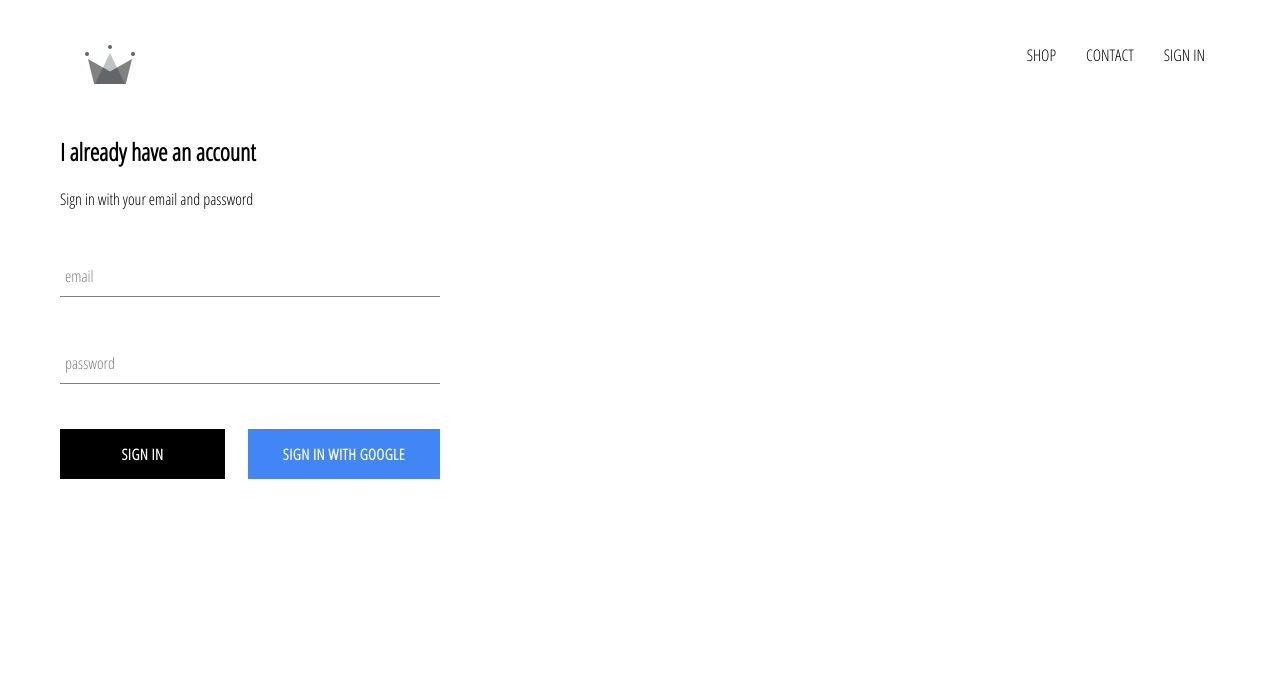
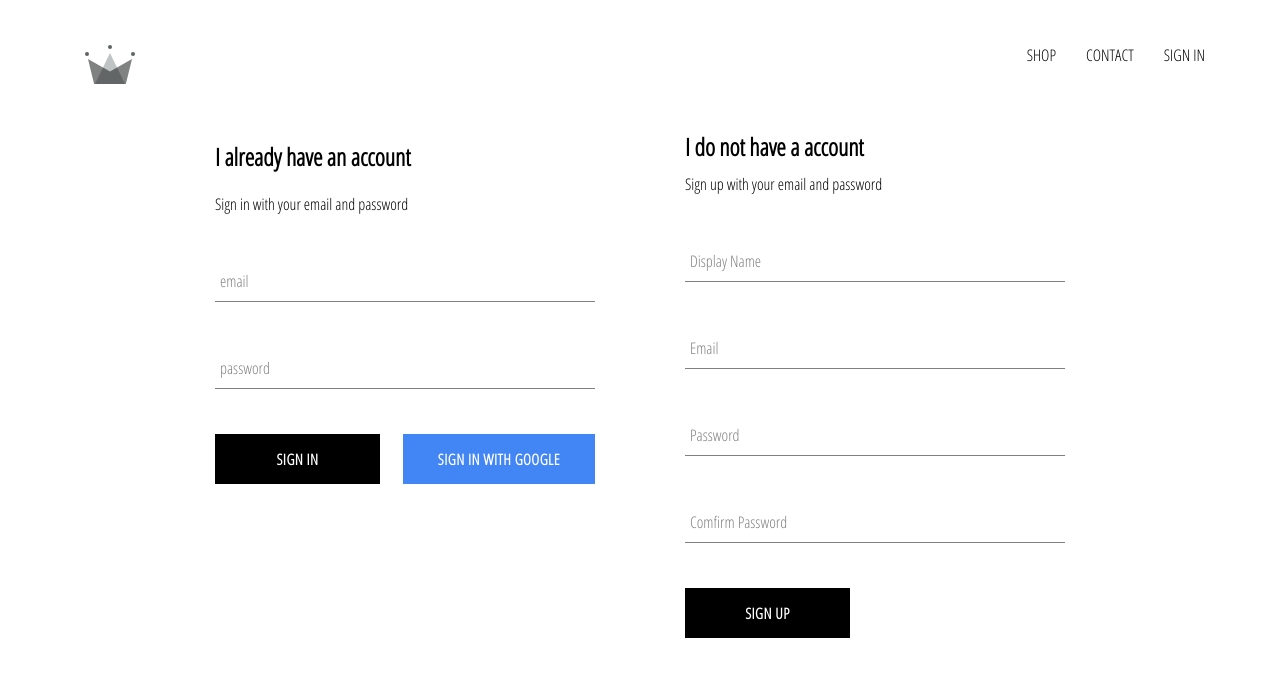
Before and after one commit to nguyenthevinh1997/crwn-clothing, a React (Create React App) app: page /signin in a window 1280 px wide. Shown: the top 676 px of the page. Built offline with nearby package versions, Linux system fonts and the light colour scheme; no server answers.

Commit message:
91.  Sign Up With Email and Password

```diff
--- a/src/App.js
+++ b/src/App.js
@@ -6,7 +6,7 @@
 import ShopPage from "./pages/shop/shop.component";
 import SignInAndSignUpPage from "./pages/sign-in-and-sign-up/sign-in-and-sign-up.component";
 import Header from "./components/header/header.component";
-import { auth } from "./firebase/firebase.utils";
+import { auth, createUserProfileDocument } from "./firebase/firebase.utils";
 
 class App extends React.Component {
   constructor() {
@@ -17,12 +17,24 @@
   }
   unsubscribeFromAuth = null;
   componentDidMount() {
-    this.unsubscribeFromAuth = auth.onAuthStateChanged(user => {
-      this.setState({ currentUser: user });
-      console.log(user);
+    this.unsubscribeFromAuth = auth.onAuthStateChanged(async userAuth => {
+      if (userAuth) {
+        const userRef = await createUserProfileDocument(userAuth);
+
+        userRef.onSnapshot(snapShot => {
+          this.setState({
+            currentUser: {
+              id: snapShot.id,
+              ...snapShot.data()
+            }
+          });
+          console.log(this.state);
+        });
+      }
+      this.setState({ currentUser: userAuth });
     });
   }
-  componentWillUnmount(){
+  componentWillUnmount() {
     this.unsubscribeFromAuth();
   }
   render() {
--- /dev/null
+++ b/src/components/sign-up/sign-up.component.jsx
@@ -0,0 +1,97 @@
+import React from "react";
+
+import FormInput from "../form-input/form-input.component";
+import CustomButton from "../custom-button/custom-button.component";
+
+import { auth, createUserProfileDocument } from "../../firebase/firebase.utils";
+
+import "./sign-up.styles.scss";
+
+class SignUp extends React.Component {
+  constructor() {
+    super();
+
+    this.state = {
+      displayName: "",
+      email: "",
+      password: "",
+      confirmPassword: ""
+    };
+  }
+
+  handleSubmit = async event => {
+    event.preventDefault();
+    const { displayName, email, password, confirmPassword } = this.state;
+    if (password !== confirmPassword) {
+      alert("passwords dont't match");
+      return;
+    }
+    try {
+      const { user } = await auth.createUserWithEmailAndPassword(
+        email,
+        password
+      );
+      await createUserProfileDocument(user, { displayName });
+      this.setState = {
+        displayName: "",
+        email: "",
+        password: "",
+        confirmPassword: ""
+      };
+    } catch (error) {
+      console.error(error);
+    }
+  };
+
+  handleChange = event =>{
+    const {name,value} = event.target;
+    this.setState({[name]:value});
+  }
+
+  render() {
+    const { displayName, email, password, confirmPassword } = this.state;
+    return (
+      <div className="sign-up">
+        <h2 className="title">I do not have a account</h2>
+        <span>Sign up with your email and password</span>
+        <form className="sign-up-form" onSubmit={this.handleSubmit}>
+          <FormInput
+            type="text"
+            name="displayName"
+            value={displayName}
+            onChange={this.handleChange}
+            label="Display Name"
+            required
+          />
+          <FormInput
+            type="type"
+            name="email"
+            value={email}
+            onChange={this.handleChange}
+            label="Email"
+            required
+          />
+          <FormInput
+            type="password"
+            name="password"
+            value={password}
+            onChange={this.handleChange}
+            label="Password"
+            required
+          />
+          <FormInput
+            type="password"
+            name="confirmPassword"
+            value={confirmPassword}
+            onChange={this.handleChange}
+            label="Comfirm Password"
+            required
+          />
+          <CustomButton type="submit">SIGN UP</CustomButton>
+        </form>
+      </div>
+    );
+  }
+}
+
+export default SignUp;
--- /dev/null
+++ b/src/components/sign-up/sign-up.styles.scss
@@ -0,0 +1,8 @@
+.sign-up{
+    display: flex;
+    flex-direction: column;
+    width: 380px;
+    .title{
+        margin: 10px 0;
+    }
+}
--- a/src/firebase/firebase.utils.js
+++ b/src/firebase/firebase.utils.js
@@ -1,6 +1,7 @@
 import firebase from "firebase/app";
 import "firebase/firestore";
 import "firebase/auth";
+import "firebase/firebase";
 
 const config = {
   apiKey: "AIzaSyBX7tLWYLz4do2leigpf1lzmfdFeI0gU28",
@@ -13,6 +14,30 @@
   measurementId: "G-YJWYN3HP1N"
 };
 
+export const createUserProfileDocument = async (userAuth, additionalData) => {
+  if (!userAuth) return;
+
+  const userRef = firestore.doc(`users/${userAuth.uid}`);
+  const snapShot = await userRef.get();
+
+  if (!snapShot.exists) {
+    const { displayName, email } = userAuth;
+    const createdAt = new Date();
+
+    try {
+      await userRef.set({
+        displayName,
+        email,
+        createdAt,
+        ...additionalData
+      });
+    } catch (error) {
+      console.log("error creating user", error.message);
+    }
+  }
+  return userRef;
+};
+
 firebase.initializeApp(config);
 
 export const auth = firebase.auth();
--- a/src/pages/sign-in-and-sign-up/sign-in-and-sign-up.component.jsx
+++ b/src/pages/sign-in-and-sign-up/sign-in-and-sign-up.component.jsx
@@ -3,10 +3,12 @@
 import "./sign-in-and-sign-up.styles.scss";
 
 import SignIn from "../../components/sign-in/sign-in.component";
+import SignUp from "../../components/sign-up/sign-up.component";
 
 const SignInAndSignUpPage =()=>(
     <div className="sign-in-and-sign-up">
-    <SignIn></SignIn>
+    <SignIn/>
+    <SignUp/>
     </div>
 );
 
--- a/src/pages/sign-in-and-sign-up/sign-in-and-sign-up.styles.scss
+++ b/src/pages/sign-in-and-sign-up/sign-in-and-sign-up.styles.scss
@@ -0,0 +1,6 @@
+.sign-in-and-sign-up{
+    width: 850px;
+    display: flex;
+    justify-content: space-between;
+    margin: 30px auto;
+}
```
Also changed, not shown: src/firebase/test.js (added, +12 -0 lines).
